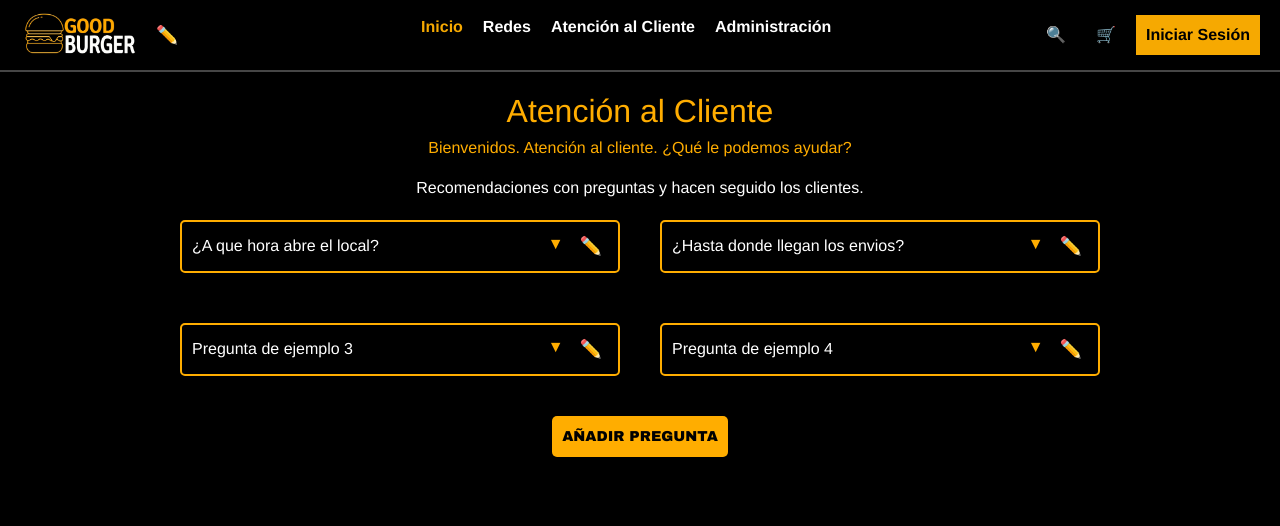
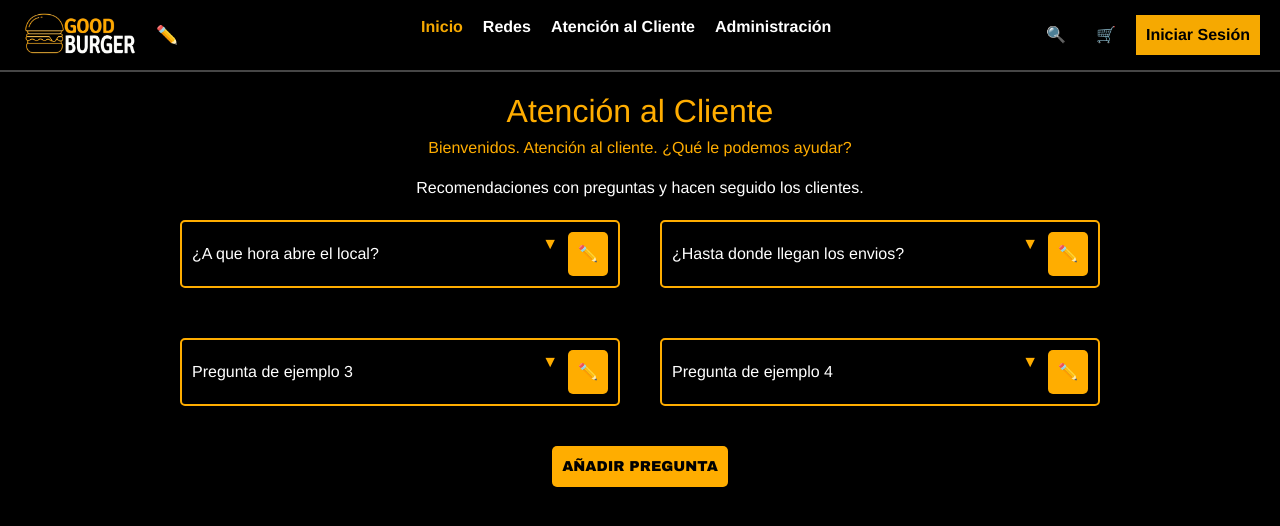
Before and after one commit to GersonDanielGuerrero/Progra-III-2024, a Vue app in the folder frontend/: page /preguntas in a window 1280 px wide. Shown: the top 526 px of the page. Built offline with nearby package versions, Linux system fonts and the light colour scheme; no server answers.

Commit message:
preguntasfrecuentes

```diff
--- a/frontend/src/views/PreguntasFrecuentes.vue
+++ b/frontend/src/views/PreguntasFrecuentes.vue
@@ -19,7 +19,7 @@
     <span class="texto-pregunta">{{ pregunta.pregunta }}</span>
     <div class="acciones">
       <span class="icon" @click="toggleRespuesta(pregunta.id)">▼</span>
-      <button @click="editarPregunta(pregunta.id)" class="edit-logo-btn">✏️</button>
+      <Botoncomp class="lapis" @click="editarPregunta(pregunta.id)">✏️</Botoncomp>
     </div>
   </div>
 
@@ -34,7 +34,6 @@
     </div>
   </div>
 </template>
-
 
 <style scoped>
 .preguntas-item {
@@ -80,7 +79,6 @@
   margin-bottom: 10px;
 }
 
-
 .pregunta-header {
   display: flex;
   justify-content: space-between;
@@ -92,7 +90,6 @@
   margin-right: 10px;
   text-align: left;
 }
-
 
 .acciones {
   display: flex;
@@ -145,15 +142,6 @@
   cursor: pointer;
 
 }
-
-.edit-logo-btn {
-  background-color: transparent;
-  color: #fff;
-  border: none;
-  cursor: pointer;
-  font-size: 18px;
-}
-
 </style>
 
 <script>
```
